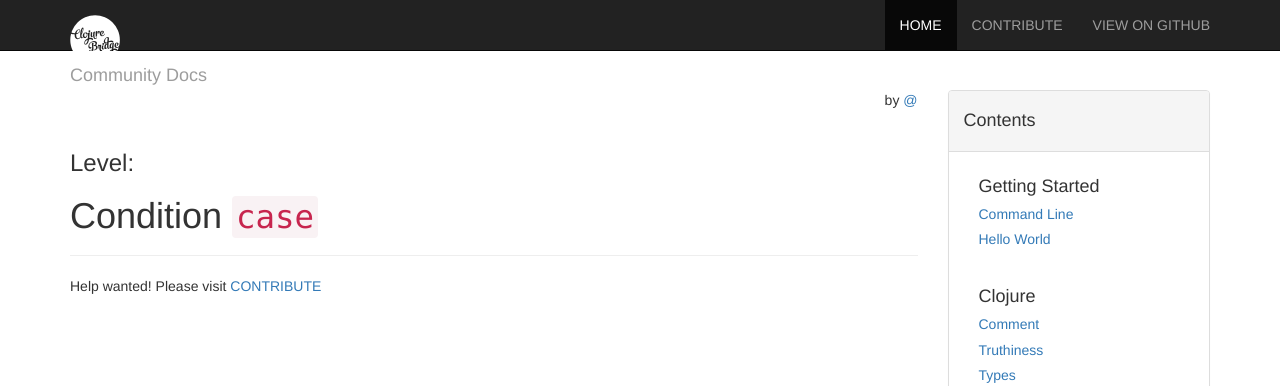
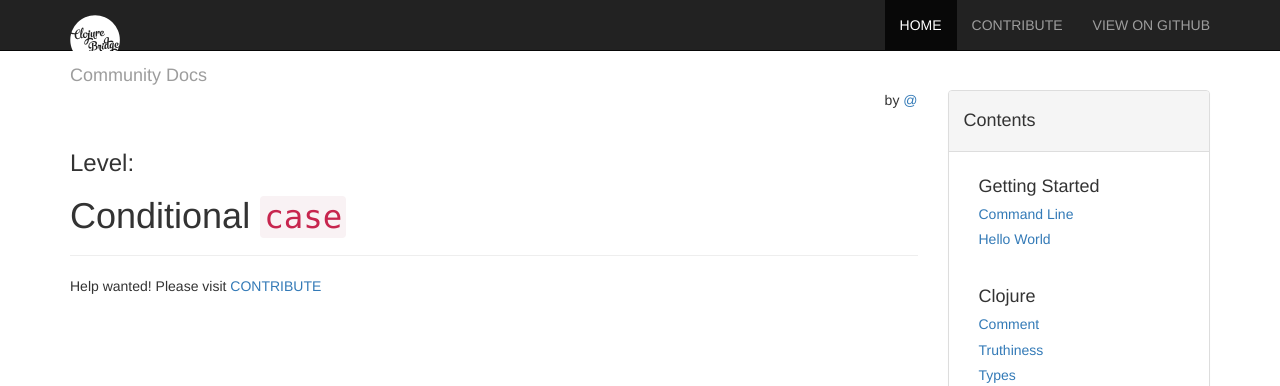
Before and after one commit to ClojureBridge/community-docs, a Jekyll site: the page built from docs/clojure/case.md, in a window 1280 px wide and 900 px high. Shown: the top 386 px of the window. Built offline with Jekyll 4.4.1, drawn with Linux system fonts in a browser that asks for light colours; nearby versions of some CDN libraries.

Commit message:
Corrects titles

```diff
--- a/docs/clojure/case.md
+++ b/docs/clojure/case.md
@@ -1,6 +1,6 @@
 ---
 layout: docs
-title: Condition <code>case</code>
+title: Conditional <code>case</code>
 permalink: /docs/clojure/case/
 level:
 author:
```
Also changed, not shown: docs/clojure/cond.md (+1 -1 lines).
